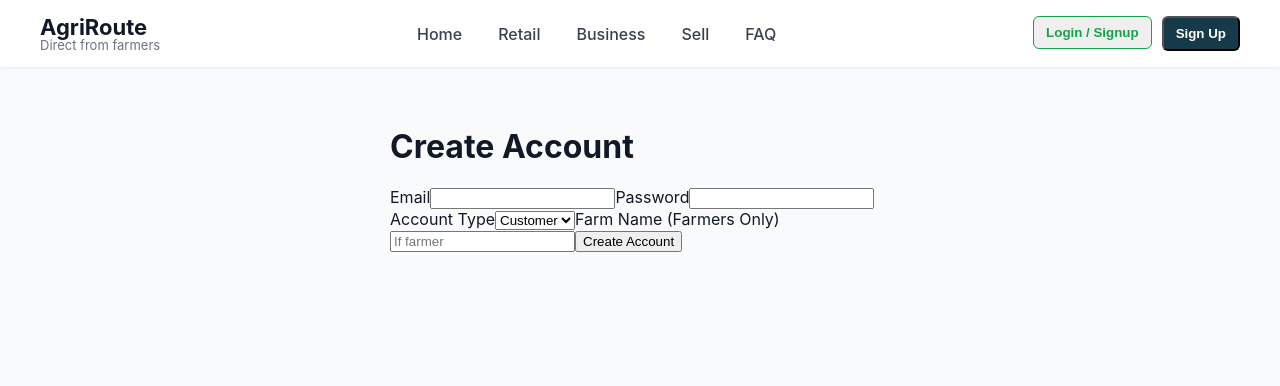
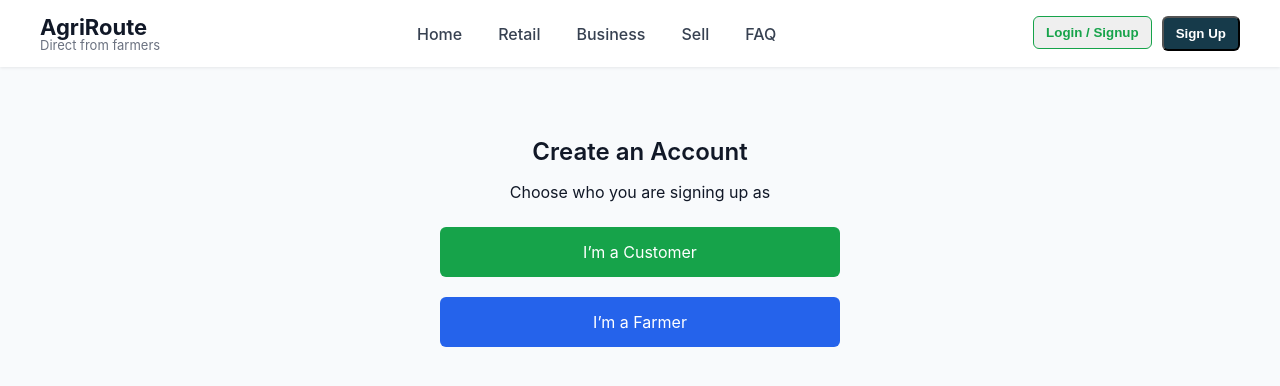
Before and after one commit to AgriRouteco/AgriRoute, a Next.js app: page /signup in a window 1280 px wide. Shown: the top 386 px of the page. Built offline with nearby package versions, Linux system fonts and the light colour scheme; no server answers.

Commit message:
Update signup.js
signup selection

```diff
--- a/pages/signup.js
+++ b/pages/signup.js
@@ -1,59 +1,39 @@
-import { supabase } from "../lib/supabaseClient"
+export default function Signup() {
+  return (
+    <div style={{maxWidth: 400, margin: "50px auto", textAlign: "center"}}>
+      <h1 style={{fontSize: 24, fontWeight: 600}}>Create an Account</h1>
 
-export default function Signup() {
-  async function handleSignup(e) {
-    e.preventDefault()
+      <p style={{marginTop: 10}}>Choose who you are signing up as</p>
 
-    const email = e.target.email.value
-    const password = e.target.password.value
-    const role = e.target.role.value   // 'farmer' or 'customer'
-    const farmName = e.target.farmName?.value || null
+      <a
+        href="/signup-customer"
+        style={{
+          display: "block",
+          background: "#16a34a",
+          color: "white",
+          padding: 15,
+          borderRadius: 6,
+          marginTop: 25,
+          textDecoration: "none"
+        }}
+      >
+        I’m a Customer
+      </a>
 
-    // 1. Create Supabase auth user
-    const { data, error } = await supabase.auth.signUp({
-      email,
-      password
-    })
-
-    if (error) {
-      alert(error.message)
-      return
-    }
-
-    // 2. Insert into profiles table
-    await supabase.from("profiles").insert({
-      id: data.user.id,
-      email,
-      role,
-      farm_name: farmName,
-      bio: "",
-    })
-
-    alert("Signup successful!")
-  }
-
-  return (
-    <div style={{ maxWidth: 500, margin: "40px auto" }}>
-      <h1>Create Account</h1>
-
-      <form onSubmit={handleSignup}>
-        <label>Email</label>
-        <input name="email" required type="email" />
-
-        <label>Password</label>
-        <input name="password" required type="password" />
-
-        <label>Account Type</label>
-        <select name="role">
-          <option value="customer">Customer</option>
-          <option value="farmer">Farmer</option>
-        </select>
-
-        <label>Farm Name (Farmers Only)</label>
-        <input name="farmName" placeholder="If farmer" />
-
-        <button type="submit">Create Account</button>
-      </form>
+      <a
+        href="/signup-farmer"
+        style={{
+          display: "block",
+          background: "#2563eb",
+          color: "white",
+          padding: 15,
+          borderRadius: 6,
+          marginTop: 20,
+          textDecoration: "none"
+        }}
+      >
+        I’m a Farmer
+      </a>
     </div>
   )
 }
```
